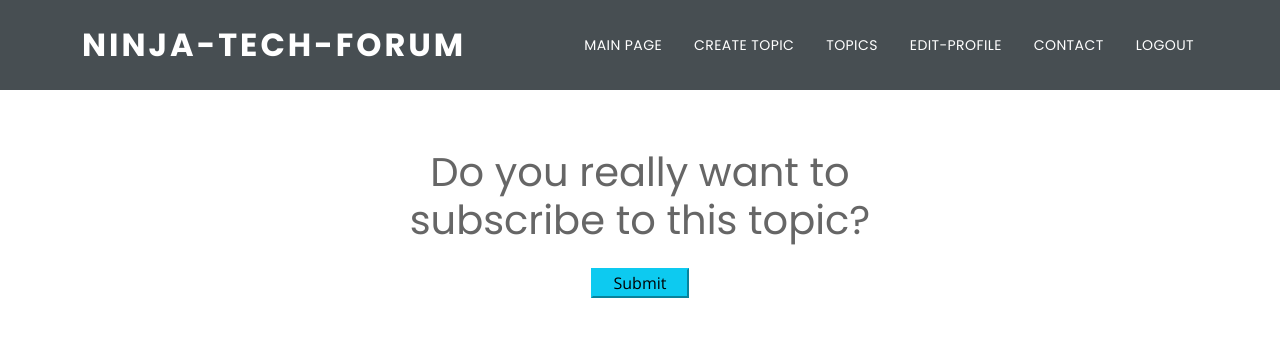
After one commit to blaz-k/ninja-tech-forum, a Flask app: template templates/topic/subscribe.html in a window 1280 px wide. The commit adds this page. Shown: the top 357 px of the page. Run offline with Flask 2, Linux system fonts and the light colour scheme; the template is opened without the code that fills it, so the values that code supplies are empty; some libraries are stand-ins or nearby versions.

Commit message:
added subscribe in topic

```diff
--- a/main.py
+++ b/main.py
@@ -43,6 +43,7 @@ app.add_url_rule(rule="/contact", endpoint="public.contact", view_func=public.co
 app.add_url_rule(rule="/dashboard/topic-create", endpoint="topic.topic_create", view_func=topic.topic_create, methods=["GET", "POST"])
 app.add_url_rule(rule="/topics", endpoint="topic.topics", view_func=topic.topics, methods=["GET"])
 app.add_url_rule(rule="/topic/<topic_id>", endpoint="topic.topic_details", view_func=topic.topic_details, methods=["GET", "POST"])
+app.add_url_rule(rule="/topic/<topic_id>/subscribe", endpoint="topic.subscribe", view_func=topic.subscribe, methods=["GET", "POST"])
 
 
 if __name__ == '__main__':
--- /dev/null
+++ b/templates/topic/subscribe.html
@@ -0,0 +1,21 @@
+{% extends "user-base.html" %}
+
+{% block link %}
+    <link href="/static/css/custom.css" rel="stylesheet">
+{% endblock link %}
+
+{% block content %}
+
+    <form method="post">
+        <main id="main">
+            <section id="contact">
+                <div class="container mt-5 topic">
+                    <h1 class="text-center">Do you really want to subscribe to this topic?</h1>
+                    <div class=" d-grid col-2 mx-auto mt-4">
+                      <button class="btn-info">Submit</button>
+                    </div>
+                </div>
+            </section>
+        </main>
+    </form>
+{% endblock content %}
--- a/templates/topic/topic.html
+++ b/templates/topic/topic.html
@@ -21,9 +21,11 @@
           <p style = "font-family:courier,arial,helvetica;" class="blog-post-meta">{{topic.created.strftime("%B")}} {{topic.created.day}}, {{topic.created.year}} by <strong>{{topic.author.username}}</strong></p>
         <p>{{topic.description}}</p>
       </article>
+       <form method="post">
          <div class="mt-4">
-             <a href="#" class="btn btn-outline-info edit-comment">Subscribe</a>
+             <a href="/topic/{{topic.id}}/subscribe" class="btn btn-outline-info edit-comment">Subscribe</a>
          </div>
+       </form>
         <hr style="border-top: dotted 8px;">
         <h4 class="text-center m-4">Comments</h4>
         <hr style="border: 1px dashed black;">
```
Also changed, not shown: handlers/topic.py (+15 -0 lines).
